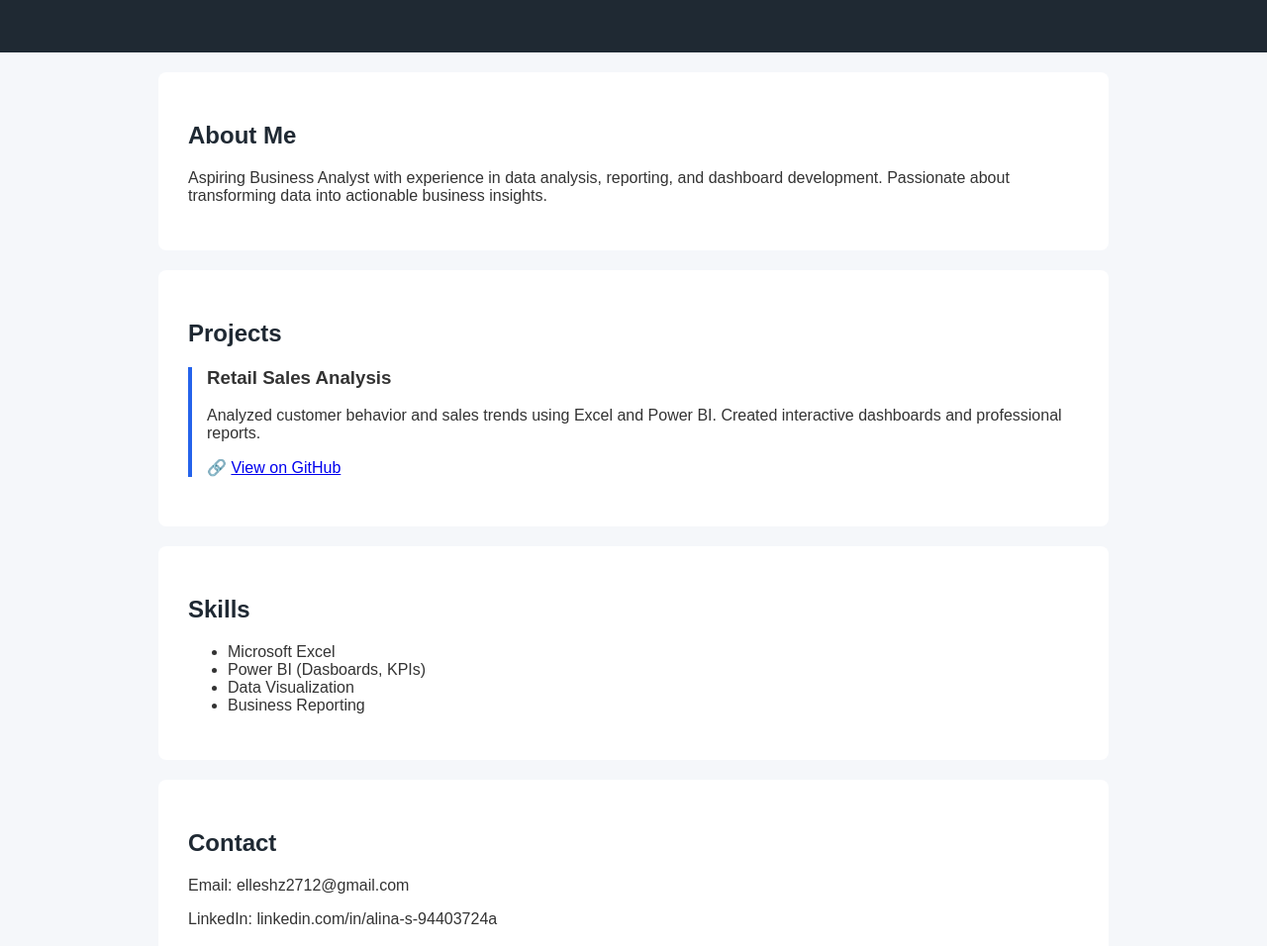
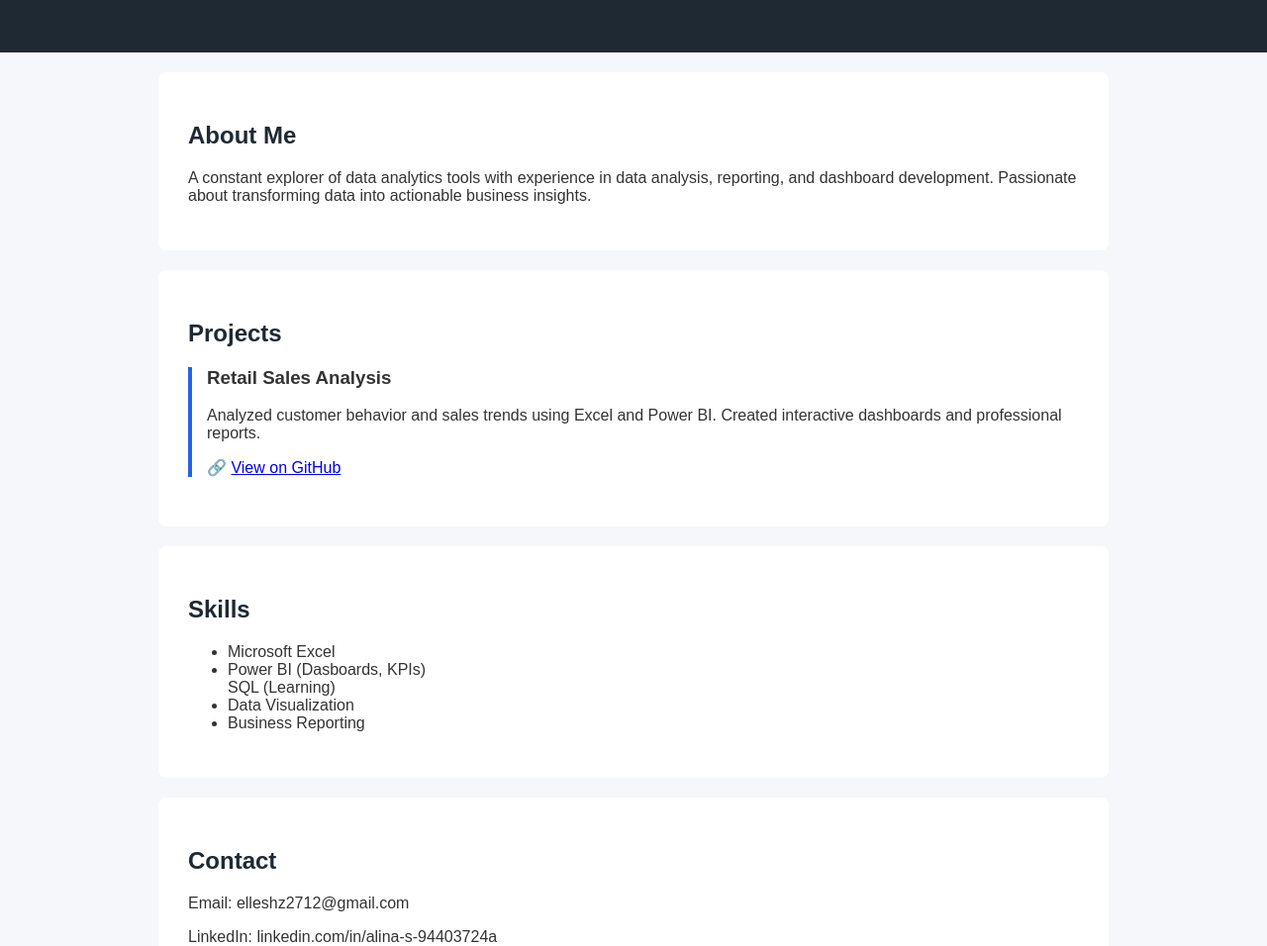
Before and after one commit to elleshz/elleshz.github.io, a plain HTML site: page index.html in a window 1280 px wide. Shown: the part 141-1097 px from the top of the page at 99% size. Drawn offline with Linux system fonts and the light colour scheme.

Commit message:
Update index.html

```diff
--- a/index.html
+++ b/index.html
@@ -57,7 +57,7 @@
 <section>
     <h2>About Me</h2>
     <p>
-        Aspiring Business Analyst with experience in data analysis,
+        A constant explorer of data analytics tools with experience in data analysis,
         reporting, and dashboard development. Passionate about
         transforming data into actionable business insights.
     </p>
@@ -85,8 +85,10 @@
     <ul>
         <li>Microsoft Excel</li>
         <li>Power BI (Dasboards, KPIs)</li>
+        </li>SQL (Learning)</li>
         <li>Data Visualization</li>
         <li>Business Reporting</li>
+
     </ul>
 </section>
 
```
